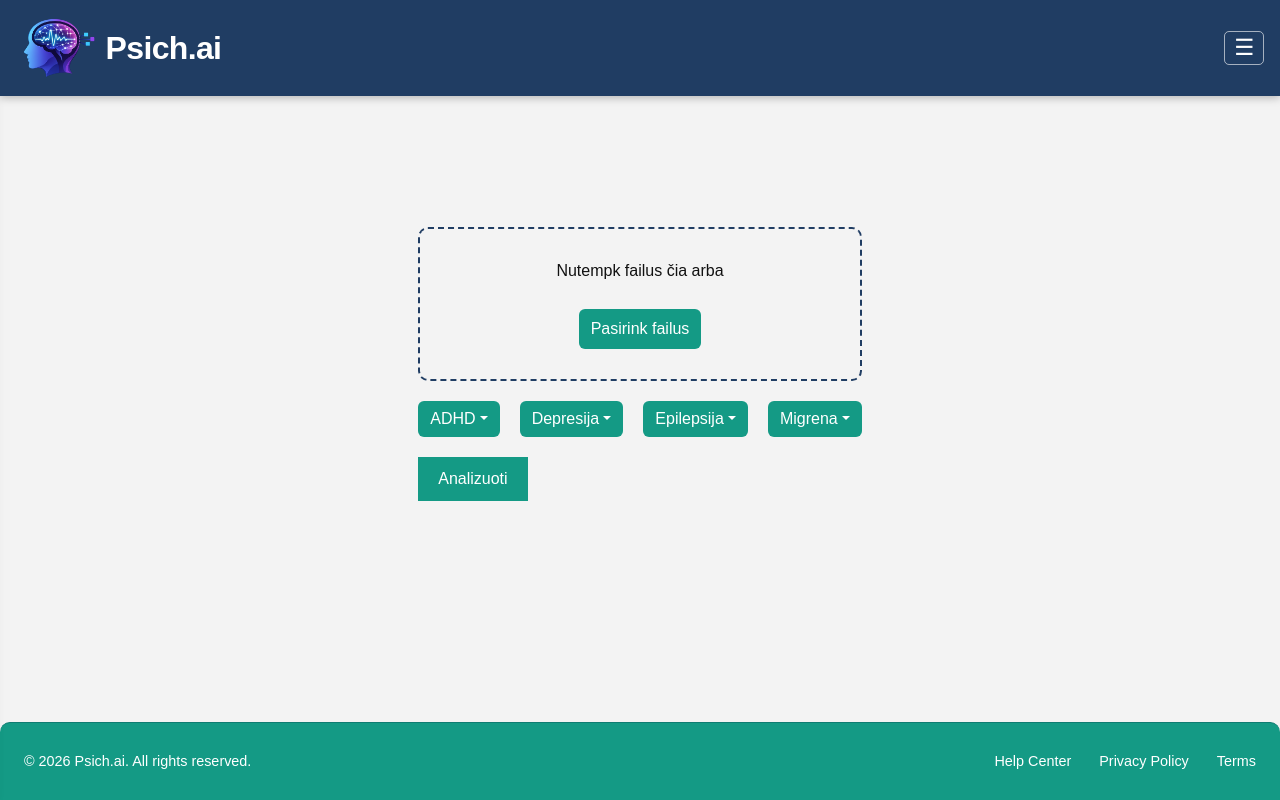
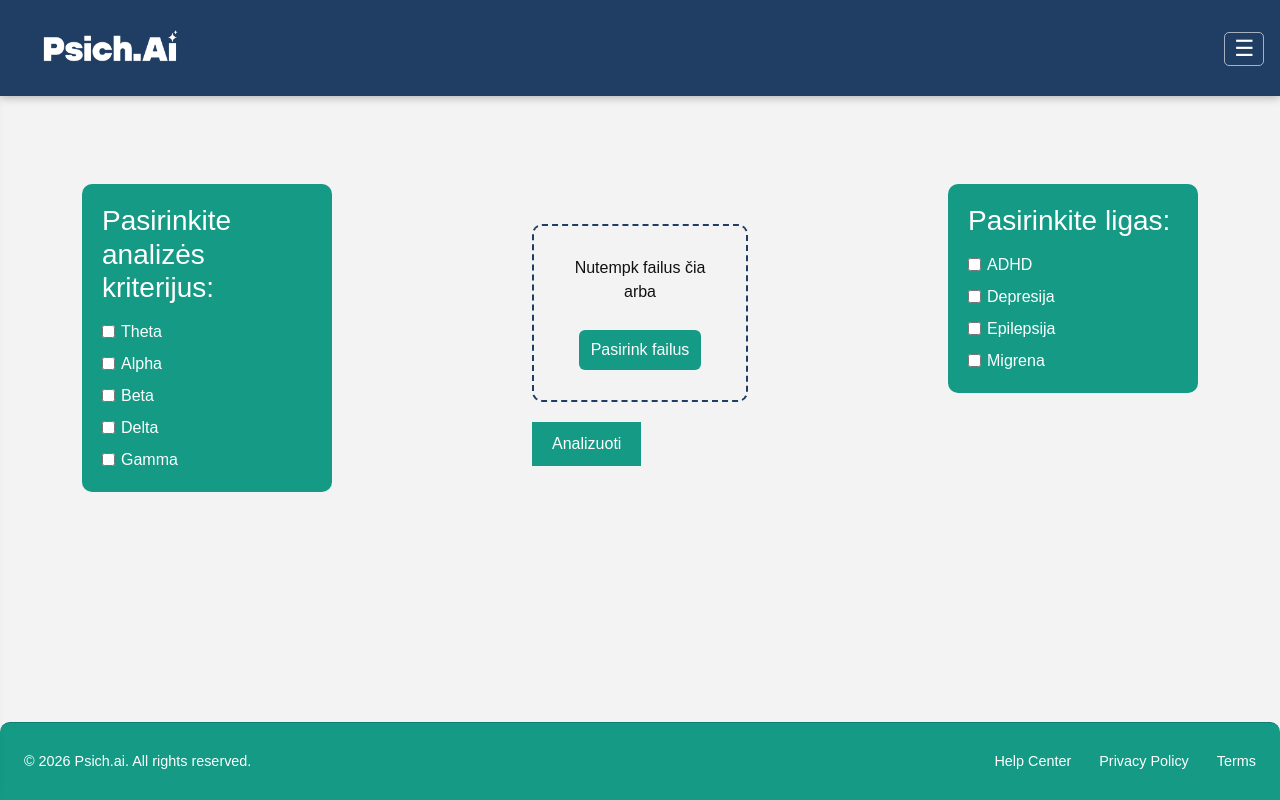
Before and after one commit to JuozasPetryla/eeg-fe, a React (Vite) app: page /day in a window 1280 px wide. Built offline with nearby package versions, Linux system fonts and the light colour scheme.

Commit message:
filtrai il logo

```diff
--- a/src/components/analysis-result.tsx
+++ b/src/components/analysis-result.tsx
@@ -17,6 +17,11 @@ type StatisticalAnalysisResult = {
   rezultatai?: Record<string, BandMetrics>;
 };
 
+export type ExtraColumn = {
+  title: string;    // e.g. "ADHD"
+  items: string[];  // e.g. ["Theta ↑", "Beta ↓"]
+};
+
 function isObject(value: unknown): value is Record<string, unknown> {
   return typeof value === "object" && value !== null;
 }
@@ -26,71 +31,73 @@ function isStatisticalAnalysisResult(value: unknown): value is StatisticalAnalys
 }
 
 function isImageMap(value: unknown): value is Record<string, string> {
-  if (!isObject(value)) {
-    return false;
-  }
-
+  if (!isObject(value)) return false;
   const entries = Object.entries(value);
-  return entries.length > 0 && entries.every(([, entryValue]) => typeof entryValue === "string");
+  return entries.length > 0 && entries.every(([, v]) => typeof v === "string");
 }
 
 function formatNumber(value: number | undefined, digits = 2, scientificThreshold?: number) {
-  if (typeof value !== "number" || Number.isNaN(value)) {
-    return "N/A";
-  }
-
-  const absoluteValue = Math.abs(value);
+  if (typeof value !== "number" || Number.isNaN(value)) return "N/A";
+  const abs = Math.abs(value);
   const roundedToZero = value !== 0 && Number(value.toFixed(digits)) === 0;
-  const shouldUseScientific =
-    scientificThreshold !== undefined
-      ? absoluteValue < scientificThreshold
-      : roundedToZero;
-
-  if (shouldUseScientific) {
+  const useScientific =
+    scientificThreshold !== undefined ? abs < scientificThreshold : roundedToZero;
+  if (useScientific) {
     return value
       .toExponential(Math.max(0, digits - 1))
       .replace(/(\.\d*?[1-9])0+e/, "$1e")
       .replace(/\.0+e/, "e");
   }
+  return value.toFixed(digits);
+}
 
-  return value.toFixed(digits);
+/**
+ * For a given band name (e.g. "Beta") and a list of selected arrow-labels
+ * (e.g. ["Theta ↑", "Beta ↓"]), find the matching arrow indicator.
+ * Matches by checking if the band name appears at the start of any item label.
+ */
+function getArrow(band: string, items: string[]): string {
+  const match = items.find((item) =>
+    item.toLowerCase().startsWith(band.toLowerCase())
+  );
+  if (!match) return "—";
+  if (match.includes("↑")) return "↑";
+  if (match.includes("↓")) return "↓";
+  return "—";
 }
 
 export default function AnalysisResultView({
   result,
   visibleBands,
   visibleKeys,
+  extraColumns = [],
 }: {
   result: unknown;
   visibleBands?: string[];
   visibleKeys?: string[];
+  extraColumns?: ExtraColumn[];
 }) {
   if (isStatisticalAnalysisResult(result)) {
     const info = result.informacija ?? {};
-    const bands = Object.entries(result.rezultatai ?? {}).filter(([band]) =>
-      !visibleBands || visibleBands.length === 0 || visibleBands.includes(band.toLowerCase())
+    const bands = Object.entries(result.rezultatai ?? {}).filter(
+      ([band]) =>
+        !visibleBands || visibleBands.length === 0 ||
+        visibleBands.includes(band.toLowerCase())
     );
 
     return (
       <div className="np-results">
+        {/* Meta card */}
         <div className="np-card">
           <h3>Analizės informacija</h3>
           <div className="np-meta-grid">
-            <div>
-              <strong>Failas</strong>
-              <p>{info.failas ?? "N/A"}</p>
-            </div>
-            <div>
-              <strong>Trukmė</strong>
-              <p>{formatNumber(info.trukme_sek)} s</p>
-            </div>
-            <div>
-              <strong>Diskretizacija</strong>
-              <p>{formatNumber(info.sfreq)} Hz</p>
-            </div>
+            <div><strong>Failas</strong><p>{info.failas ?? "N/A"}</p></div>
+            <div><strong>Trukmė</strong><p>{formatNumber(info.trukme_sek)} s</p></div>
+            <div><strong>Diskretizacija</strong><p>{formatNumber(info.sfreq)} Hz</p></div>
           </div>
         </div>
 
+        {/* Band results table */}
         <div className="np-card">
           <h3>Dažnių juostų rezultatai</h3>
           <div className="np-table-wrap">
@@ -103,6 +110,11 @@ export default function AnalysisResultView({
                   <th>Vid. amplitudė</th>
                   <th>Nuokrypis</th>
                   <th>Max amplitudė</th>
+                  {extraColumns.map((col) => (
+                    <th key={col.title} className="np-table__extra-th">
+                      {col.title}
+                    </th>
+                  ))}
                 </tr>
               </thead>
               <tbody>
@@ -114,6 +126,20 @@ export default function AnalysisResultView({
                     <td>{formatNumber(metrics.vidurine_amplitude, 4)}</td>
                     <td>{formatNumber(metrics.nuokrypis, 4)}</td>
                     <td>{formatNumber(metrics.max_amplitude, 4, 1e-2)}</td>
+                    {extraColumns.map((col) => {
+                      const arrow = getArrow(band, col.items);
+                      return (
+                        <td key={col.title} className="np-table__extra-td">
+                          {arrow !== "—" ? (
+                            <span className={`np-arrow np-arrow--${arrow === "↑" ? "up" : "down"}`}>
+                              {arrow}
+                            </span>
+                          ) : (
+                            <span className="np-arrow np-arrow--none">—</span>
+                          )}
+                        </td>
+                      );
+                    })}
                   </tr>
                 ))}
               </tbody>
@@ -125,10 +151,9 @@ export default function AnalysisResultView({
   }
 
   if (isImageMap(result)) {
-    const entries = Object.entries(result).filter(([key]) =>
-      !visibleKeys || visibleKeys.length === 0 || visibleKeys.includes(key)
+    const entries = Object.entries(result).filter(
+      ([key]) => !visibleKeys || visibleKeys.length === 0 || visibleKeys.includes(key)
     );
-
     return (
       <div className="np-results">
         {entries.map(([key, value]) => (
--- a/src/components/header.css
+++ b/src/components/header.css
@@ -20,9 +20,10 @@
 }
 
 .logo {
-  height: 4rem;
-  margin-left: 1rem;
+  height: 4.5rem;
+  margin-left: 2rem;
   object-fit: contain;
+  margin-bottom: 2rem;
 }
 
 .brand-text {
@@ -45,6 +46,7 @@
   border-radius: 5px;
   cursor: pointer;
   margin-right: 1rem;
+  margin-bottom: 2rem;
   transition: background 0.18s, border-color 0.18s;
 }
 
--- a/src/components/header.tsx
+++ b/src/components/header.tsx
@@ -1,7 +1,7 @@
 import { useState } from "react";
 import { NavLink } from "react-router-dom";
 import "./header.css";
-import logo from "../assets/logo copy.png";
+import logo from "../assets/newLogo.png";
 
 const menuItems = [
   { to: "/day", label: "Dienos EEG signalai" },
@@ -18,7 +18,6 @@ function Header() {
       <nav className="navbar custom-navbar">
         <NavLink className="navbar-brand" to="/">
           <img src={logo} alt="Logo" className="logo" />
-          <span className="brand-text">Psich.ai</span>
         </NavLink>
 
         <button
--- a/src/pages/day.tsx
+++ b/src/pages/day.tsx
@@ -1,6 +1,4 @@
 import 'bootstrap/dist/css/bootstrap.min.css';
-import Dropdown from 'react-bootstrap/Dropdown';
-import DropdownButton from 'react-bootstrap/DropdownButton';
 import { useState } from "react";
 import AnalysisResultView from "../components/analysis-result";
 import "./style.css";
@@ -23,6 +21,19 @@ const checkboxBands: Record<string, string[]> = {
   "migrena-re3": ["gamma"],
   "migrena-re4": ["beta"],
 };
+const diseases = [
+  { id: "adhd", label: "ADHD" },
+  { id: "depresija", label: "Depresija" },
+  { id: "epilepsija", label: "Epilepsija" },
+  { id: "migrena", label: "Migrena" },
+];
+const signals = [
+  { id: "theta", label: "Theta" },
+  { id: "alpha", label: "Alpha" },
+  { id: "beta", label: "Beta" },
+  { id: "delta", label: "Delta" },
+  { id: "gamma", label: "Gamma" },
+];
 
 const adhdRe = [
   { id: "adhd-re1", label: "Theta ↑ (frontalinis)" },
@@ -59,49 +70,22 @@ const all = [
   { title: "Migrena",   data: migrenaRe,   id: "migrena"   },
 ];
 
-function BasicButtonExample({
-  toggleChart,
-  selectedCharts,
-}: {
-  toggleChart: (id: string) => void;
-  selectedCharts: string[];
-}) {
-  return (
-    <div className="dropdownn" style={{ display: "flex", gap: "20px", marginBottom: "20px" }}>
-      {all.map(group => (
-        <DropdownButton
-          key={group.id}
-          id={group.id}
-          title={group.title}
-          autoClose={true}
-          className="custom-dropdown"
-        >
-          {group.data.map(opt => (
-            <Dropdown.Item as="div" key={opt.id}>
-              <input
-                type="checkbox"
-                checked={selectedCharts.includes(opt.id)}
-                onClick={(e) => e.stopPropagation()}
-                onChange={() => toggleChart(opt.id)}
-              />
-              {opt.label}
-            </Dropdown.Item>
-          ))}
-        </DropdownButton>
-      ))}
-    </div>
-  );
-}
-
 export default function DayPage() {
   const [files, setFiles]               = useState<File[]>([]);
   const [selectedCharts, setSelectedCharts] = useState<string[]>([]);
+  const [selectedDiseases, setSelectedDiseases] = useState<string[]>([]);
   const [result, setResult]             = useState<unknown>(null);
   const [analyzing, setAnalyzing]       = useState(false);
   const [error, setError]               = useState<string | null>(null);
 
   const toggleChart = (id: string) => {
     setSelectedCharts(prev =>
+      prev.includes(id) ? prev.filter(c => c !== id) : [...prev, id]
+    );
+  };
+
+  const toggleDisease = (id: string) => {
+    setSelectedDiseases(prev =>
       prev.includes(id) ? prev.filter(c => c !== id) : [...prev, id]
     );
   };
@@ -177,7 +161,26 @@ export default function DayPage() {
   };
 
   return (
-    <div className="np-page">
+    <div className="container">
+      <div className="left">
+        <aside className='dp-panel dp-panel--left'>
+          <h3>Pasirinkite analizės kriterijus:</h3>
+          <div className='dp-check-list'>
+            {signals.map(signal => (
+              <label key={signal.id} className='dp-check-row'>
+                <input
+                  type="checkbox"
+                  checked={selectedCharts.includes(signal.id)}
+                  onChange={() => toggleChart(signal.id)}
+                />
+                {signal.label}
+              </label>
+            ))}
+          </div>
+        </aside>
+      </div>
+
+      <div className="np-page">
 
       {/* UPLOAD */}
       <div
@@ -199,8 +202,7 @@ export default function DayPage() {
         )}
       </div>
 
-      {/* DROPDOWN */}
-      <BasicButtonExample toggleChart={toggleChart} selectedCharts={selectedCharts} />
+
 
       {/* BUTTON */}
       <button
@@ -238,8 +240,30 @@ export default function DayPage() {
       {error && <p className="np-error">{error}</p>}
 
       {result !== null && (
-        <AnalysisResultView result={result} visibleBands={selectedBands} />
+        <AnalysisResultView result={result} visibleBands={selectedBands} extraColumns={selectedDiseases.map(id => {
+          const disease = all.find(d => d.id === id);
+          return { title: disease!.title, items: disease!.data.map(d => d.label) };
+        })} />
       )}
     </div>
+    <div className="right">
+        <aside className='dp-panel dp-panel--right'>
+          <h3>Pasirinkite ligas:</h3>
+          <div className='dp-check-list'>
+            {diseases.map(disease => (
+              <label key={disease.id} className='dp-check-row'>
+                <input
+                  type="checkbox"
+                  checked={selectedDiseases.includes(disease.id)}
+                  onChange={() => toggleDisease(disease.id)}
+                />
+                {disease.label}
+              </label>
+            ))}
+          </div>
+        </aside>
+      </div>
+  </div>
+
   );
 }
--- a/src/pages/style.css
+++ b/src/pages/style.css
@@ -5,13 +5,70 @@
   font-family: sans-serif;
 }
 
+.container {
+  display: flex;
+  gap: 20px;
+  align-items: flex-start;
+  max-width: auto;
+  margin-top: 3rem;
+  padding: 40px 20px;
+  font-family: sans-serif;
+}
+
+.left {
+  flex: 0 0 250px;
+  margin-right: 10rem;
+}
+
+.right {
+  flex: 0 0 250px;
+  margin-left: 10rem;
+}
+
+.np-page {
+  flex: 1;
+  padding: 40px 20px;
+  font-family: sans-serif;
+}
+
+.dp-panel {
+  background: #149A85;
+  padding: 20px;
+  border-radius: 10px;
+  color: white;
+}
+
+.dp-panel h3 {
+  margin-top: 0;
+  margin-bottom: 15px;
+}
+
+.dp-check-list {
+  display: flex;
+  flex-direction: column;
+  gap: 10px;
+}
+
+.dp-check-row {
+  display: flex;
+  align-items: center;
+  gap: 10px;
+  cursor: pointer;
+}
+
+.dp-check-row input[type="checkbox"] {
+  margin: 0;
+}
+
 /* DROPZONE */
 .np-dropzone {
+  position: center;
   border: 2px dashed #203d63;
   padding: 30px;
   text-align: center;
   border-radius: 10px;
   margin-bottom: 20px;
+  flex: 20 20 250px;
 }
 
 .np-upload-btn {
@@ -169,3 +226,14 @@ button {
   background-color: #149A85 !important;
   border: none;
 }
+.dp-check-list {
+  display: flex;
+  flex-direction: column;
+  gap: 8px; /* optional spacing */
+}
+
+.dp-check-row {
+  display: flex;
+  align-items: center;
+  gap: 6px;
+}
```
Also changed, not shown: src/assets/newLogo.png (added).
